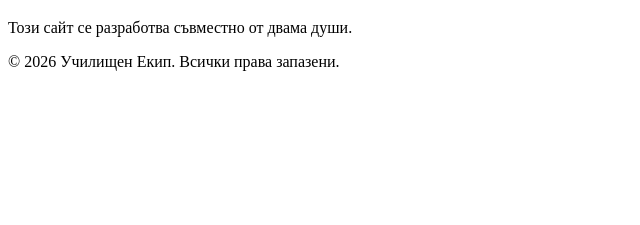
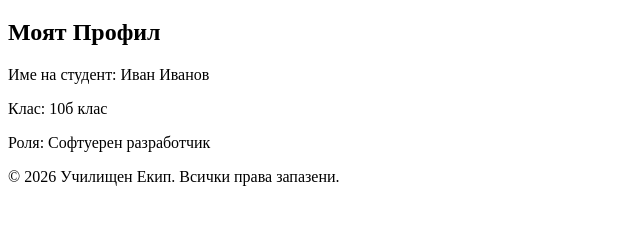
Before and after one commit to ivanalexxandrov/pair-collaboration-lab, a plain HTML site: page index.html in a window 1280 px wide. Shown: the part 61-286 px from the top of the page, without its empty margins (0-640 px from the left). Drawn offline with Linux system fonts and the light colour scheme.

Commit message:
Add user profile inf

```diff
--- a/index.html
+++ b/index.html
@@ -9,7 +9,12 @@
  <h1>Добре дошли в съвместния ни уебсайт!</h1>
  </header>
  <main id="main-content">
- <p>Този сайт се разработва съвместно от двама души.</p>
+ <section id="profile-section">
+<h2>Моят Профил</h2>
+<p>Име на студент: Иван Иванов</p>
+<p>Клас: 10б клас</p>
+<p>Роля: Софтуерен разработчик</p>
+</section>
 </main>
  <footer>
  <p>&copy; 2026 Училищен Екип. Всички права запазени.</p>
```
